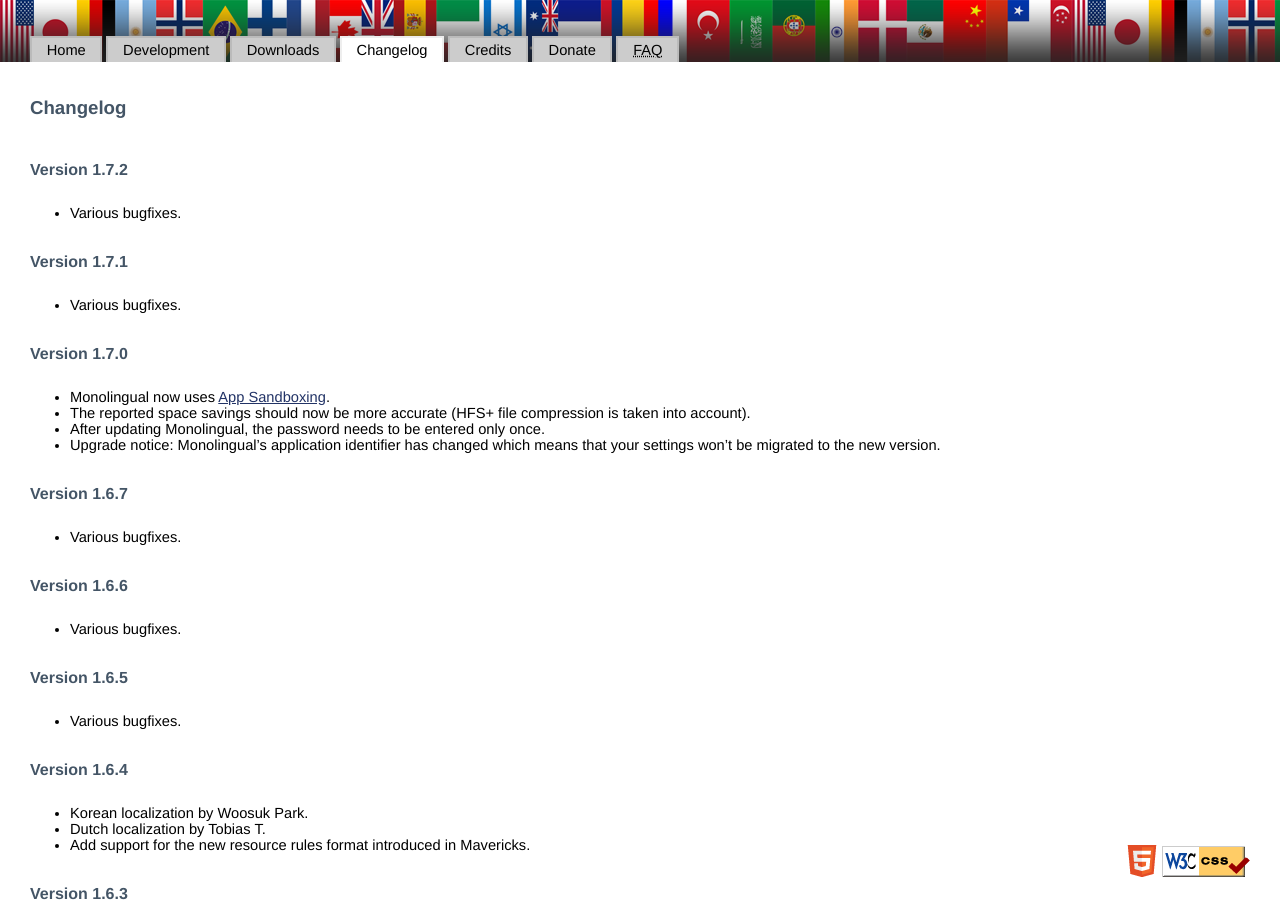
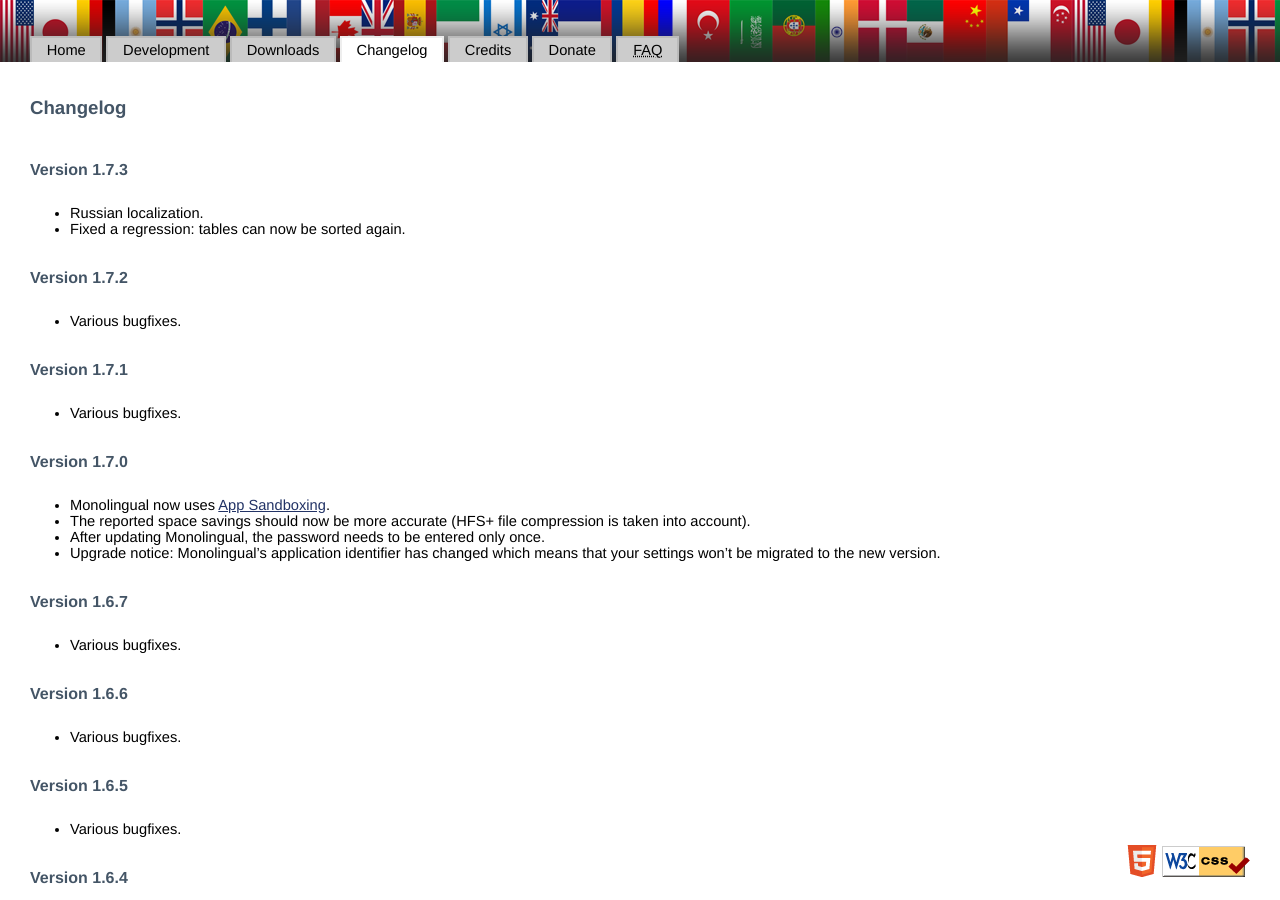
Before and after one commit to IngmarStein/Monolingual, a Jekyll site: the page built from changelog.html, in a window 1280 px wide and 900 px high. Built offline with Jekyll 4.4.1, drawn with Linux system fonts in a browser that asks for light colours.

Commit message:
Bump to version 1.7.3

```diff
--- a/_data/versions.yml
+++ b/_data/versions.yml
@@ -1,3 +1,14 @@
+- version: 1.7.3
+  release: 2016-03-27
+  changes:
+    - Russian localization.
+    - 'Fixed a regression: tables can now be sorted again.'
+  sparkle:
+    md5: 839aae2c332e8bcae5f2716649e4a3e7
+    dsa: MCwCFEoHWPi4zz4HYSPyVyyjSbNqauD9AhQGPxNWmR5gsgYzaqnQR6AzhYGdCQ==
+    filesize: 7925623
+  minimum: '10.11'
+
 - version: 1.7.2
   release: 2015-10-04
   changes:
```
